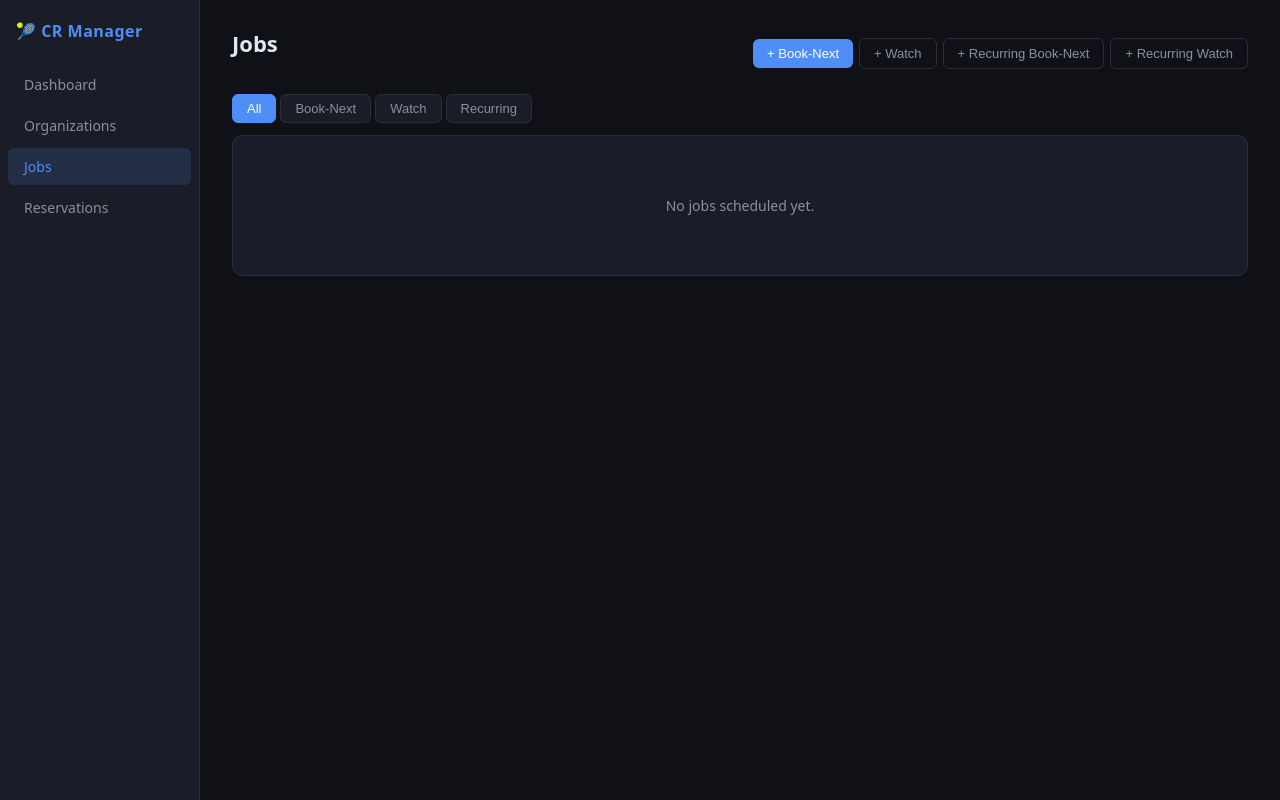
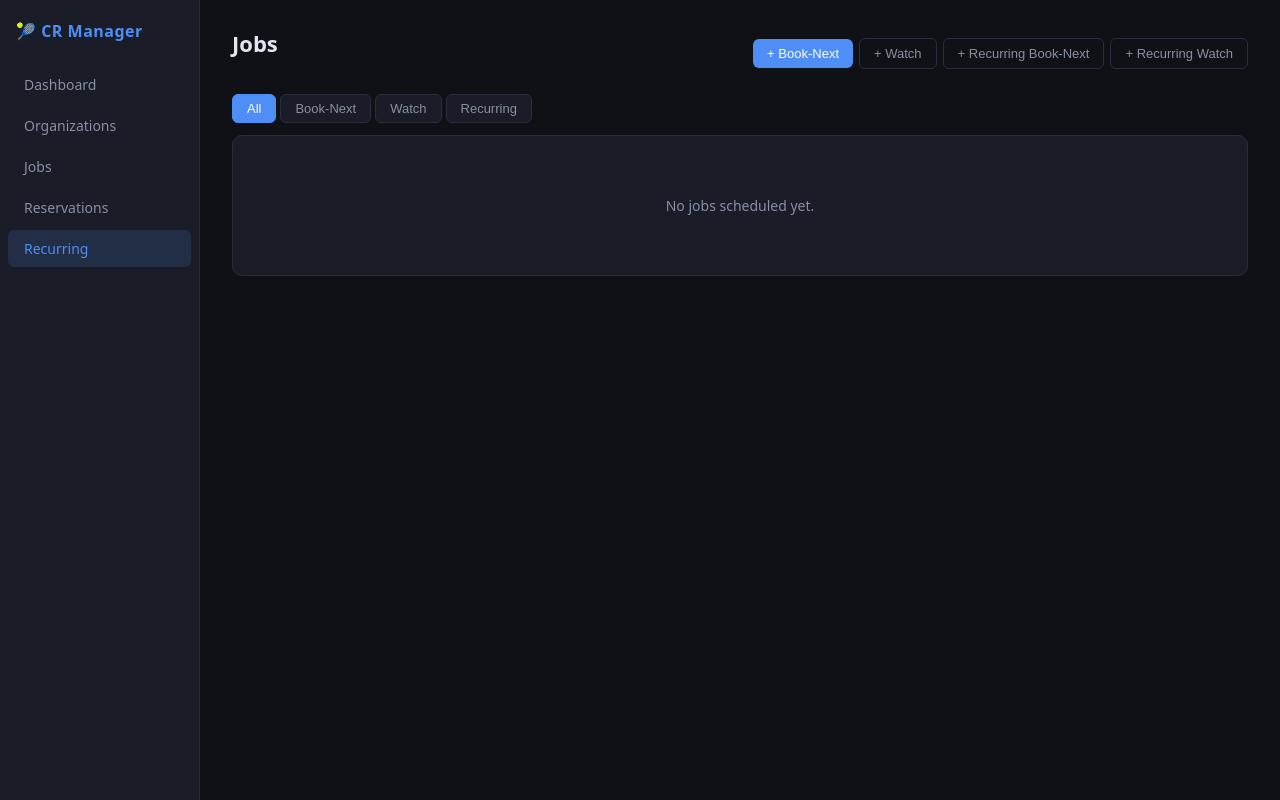
Before and after one commit to hs220/court-reserve, a FastAPI app: page /jobs?tab=recurring in a window 1280 px wide. Run offline with FastAPI, Linux system fonts and the light colour scheme; some libraries are stand-ins or nearby versions.

Commit message:
Add Recurring sidebar nav link; auto-activate tab from ?tab=recurring
Co-Authored-By: Claude Sonnet 4.6 <noreply@anthropic.com>

```diff
--- a/web/templates/base.html
+++ b/web/templates/base.html
@@ -21,8 +21,9 @@
     <div class="sidebar-logo">🎾 CR Manager</div>
     <a href="/" class="nav-link {% if request.url.path == '/' %}active{% endif %}">Dashboard</a>
     <a href="/orgs" class="nav-link {% if '/orgs' in request.url.path %}active{% endif %}">Organizations</a>
-    <a href="/jobs" class="nav-link {% if '/jobs' in request.url.path %}active{% endif %}">Jobs</a>
+    <a href="/jobs" class="nav-link {% if '/jobs' in request.url.path and request.query_params.get('tab') != 'recurring' %}active{% endif %}">Jobs</a>
     <a href="/reservations" class="nav-link {% if '/reservations' in request.url.path %}active{% endif %}">Reservations</a>
+    <a href="/jobs?tab=recurring" class="nav-link {% if request.query_params.get('tab') == 'recurring' %}active{% endif %}">Recurring</a>
   </nav>
   <main class="content">
     {% block content %}{% endblock %}
--- a/web/templates/jobs.html
+++ b/web/templates/jobs.html
@@ -13,10 +13,10 @@
 
 <!-- Job type tabs -->
 <div class="job-tabs" style="margin-bottom:12px;display:flex;gap:4px;flex-wrap:wrap">
-  <button class="tab-btn active" onclick="filterJobs(event,'all')">All</button>
-  <button class="tab-btn" onclick="filterJobs(event,'book_next')">Book-Next</button>
-  <button class="tab-btn" onclick="filterJobs(event,'watch')">Watch</button>
-  <button class="tab-btn" onclick="filterJobs(event,'recurrent')">Recurring</button>
+  <button class="tab-btn" id="tab-all" onclick="filterJobs(event,'all')">All</button>
+  <button class="tab-btn" id="tab-book_next" onclick="filterJobs(event,'book_next')">Book-Next</button>
+  <button class="tab-btn" id="tab-watch" onclick="filterJobs(event,'watch')">Watch</button>
+  <button class="tab-btn" id="tab-recurrent" onclick="filterJobs(event,'recurrent')">Recurring</button>
 </div>
 
 {% if jobs %}
@@ -320,6 +320,10 @@
 function filterJobs(event, type) {
   document.querySelectorAll('.tab-btn').forEach(function(b) { b.classList.remove('active'); });
   event.target.classList.add('active');
+  _applyFilter(type);
+}
+
+function _applyFilter(type) {
   document.querySelectorAll('tbody tr').forEach(function(row) {
     var jobType = row.dataset.jobType || '';
     var show = type === 'all'
@@ -328,6 +332,19 @@ function filterJobs(event, type) {
     row.style.display = show ? '' : 'none';
   });
 }
+
+// Auto-activate tab from ?tab= query param
+(function() {
+  var params = new URLSearchParams(window.location.search);
+  var tab = params.get('tab') || 'all';
+  var btn = document.getElementById('tab-' + tab);
+  if (btn) {
+    btn.classList.add('active');
+    _applyFilter(tab);
+  } else {
+    document.getElementById('tab-all').classList.add('active');
+  }
+})();
 
 // ── Shared: create a flatpickr time-picker row ─────────────────────────────
 function createTimeRow(container, value) {
```
